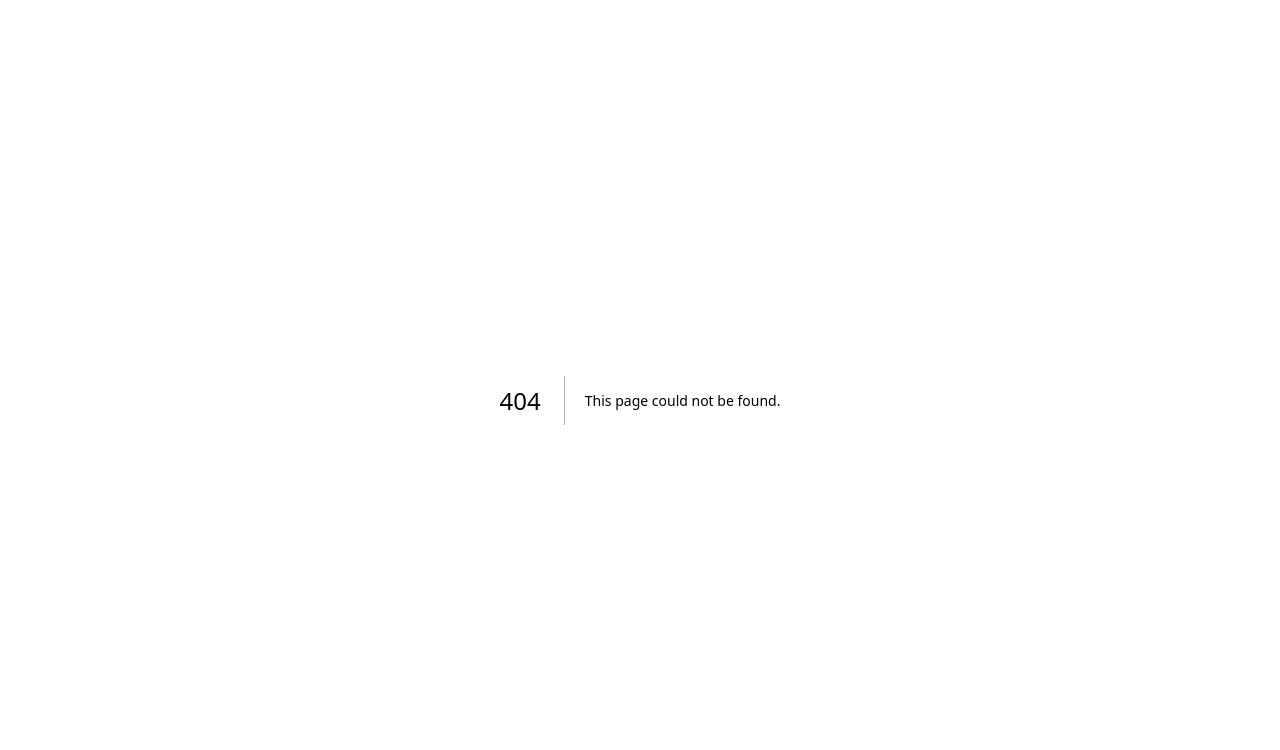
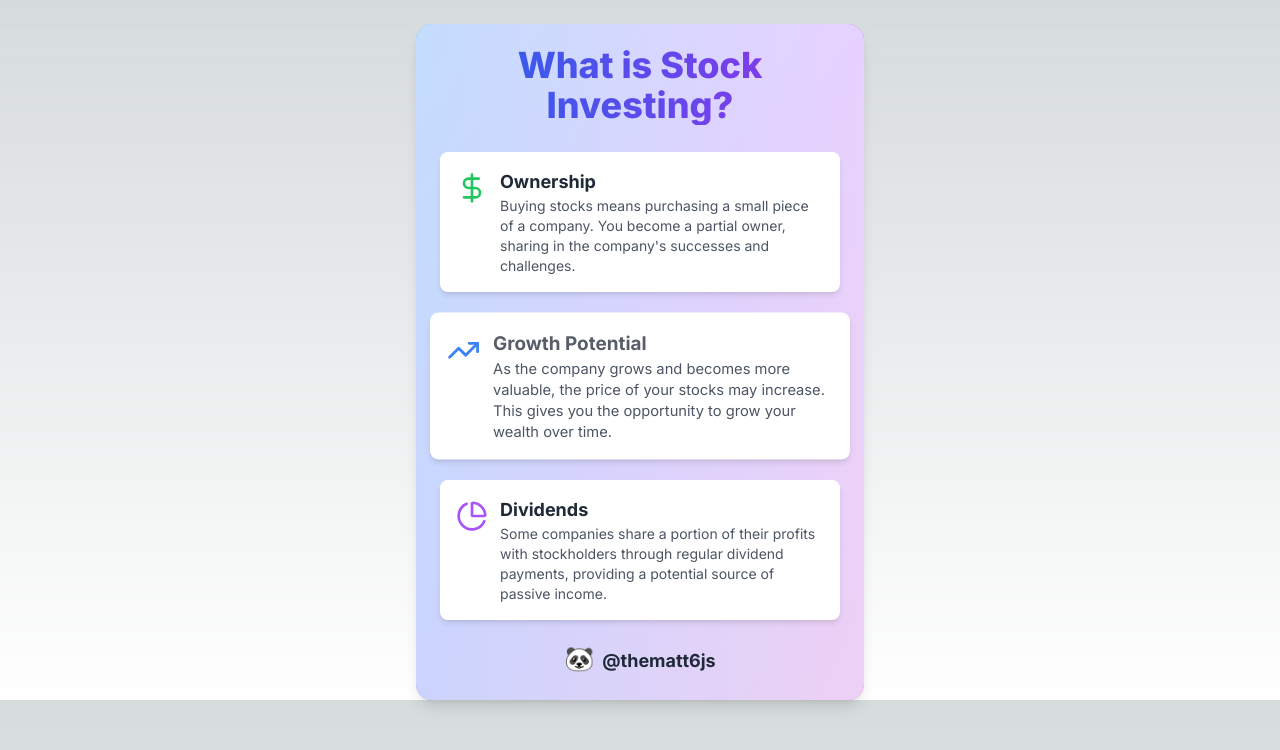
Before and after one commit to blindjedi/growth-calculator, a Next.js app: page /investing-basics in a window 1280 px wide. Before the commit this address had no page. Shown: the top 750 px of the page. Built offline with nearby package versions, Linux system fonts and the light colour scheme.

Commit message:
added what is stock investing page

```diff
--- /dev/null
+++ b/src/app/investing-basics/page.jsx
@@ -0,0 +1,53 @@
+'use client';
+import React, { useState, useEffect } from 'react';
+import { DollarSign, TrendingUp, PieChart } from 'lucide-react';
+
+const AnimatedStockInvestingBasics = () => {
+  const [activeCard, setActiveCard] = useState(0);
+
+  useEffect(() => {
+    const interval = setInterval(() => {
+      setActiveCard((prev) => (prev + 1) % 3);
+    }, 3000); // Change active card every 3 seconds
+
+    return () => clearInterval(interval);
+  }, []);
+
+  return (
+    <div className="max-w-md mx-auto mt-6 bg-gradient-to-br from-blue-400 via-purple-500 to-pink-500 p-4 sm:p-6 rounded-2xl shadow-lg overflow-hidden relative">
+      <div className="absolute top-0 left-0 w-full h-full bg-white opacity-90 z-0">
+        {/* Background animation */}
+        <div className="absolute inset-0 bg-gradient-to-r from-blue-200 to-purple-200 animate-pulse"></div>
+      </div>
+
+      <div className="relative z-10">
+        <h1 className="text-3xl sm:text-4xl font-extrabold text-center mb-4 sm:mb-6 text-transparent bg-clip-text bg-gradient-to-r from-blue-600 to-purple-600 animate-bounce">
+          What is Stock Investing?
+        </h1>
+
+        <div className="space-y-4 sm:space-y-6">
+          {[
+            { icon: DollarSign, title: "Ownership", color: "text-green-500", content: "Buying stocks means purchasing a small piece of a company. You become a partial owner, sharing in the company's successes and challenges." },
+            { icon: TrendingUp, title: "Growth Potential", color: "text-blue-500", content: "As the company grows and becomes more valuable, the price of your stocks may increase. This gives you the opportunity to grow your wealth over time." },
+            { icon: PieChart, title: "Dividends", color: "text-purple-500", content: "Some companies share a portion of their profits with stockholders through regular dividend payments, providing a potential source of passive income." }
+          ].map((card, index) => (
+            <div key={index} className={`flex items-start bg-white p-4 rounded-lg shadow-md transition-all duration-300 ${activeCard === index ? 'scale-105' : 'scale-100'}`}>
+              <card.icon className={`w-8 h-8 ${card.color} mr-3 flex-shrink-0 mt-1 ${activeCard === index ? 'animate-spin-slow' : ''}`} />
+              <div>
+                <h2 className={`text-lg font-bold text-gray-800 ${activeCard === index ? 'animate-pulse' : ''}`}>{card.title}</h2>
+                <p className="text-sm text-gray-600">{card.content}</p>
+              </div>
+            </div>
+          ))}
+        </div>
+
+        <div className="mt-6 text-center animate-bounce">
+          <span className="text-2xl mr-2">🐼</span>
+          <span className="text-lg font-bold text-gray-800">@thematt6js</span>
+        </div>
+      </div>
+    </div>
+  );
+};
+
+export default AnimatedStockInvestingBasics;
```
